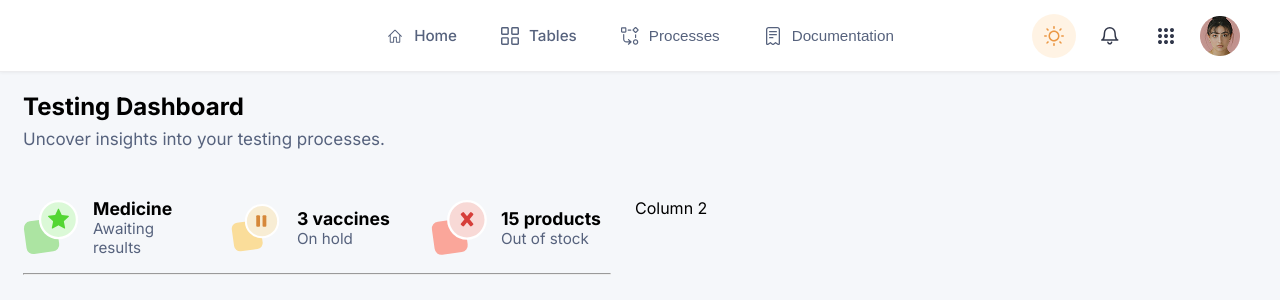
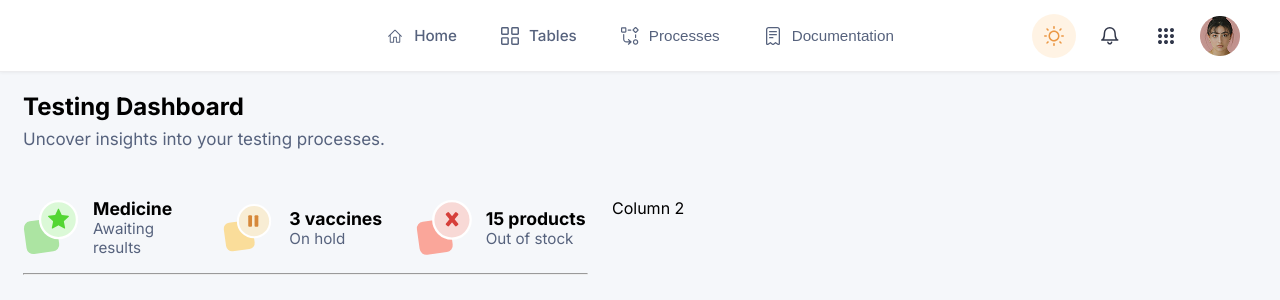
Before and after one commit to dmitry-stack/PharmaceuticalApp, a React app: page / in a window 1280 px wide. Shown: the top 300 px of the page. Built offline with nearby package versions, Linux system fonts and the light colour scheme.

Commit message:
fix: correct max width

```diff
--- a/package.json
+++ b/package.json
@@ -39,6 +39,7 @@
   },
   "dependencies": {
     "@reduxjs/toolkit": "^2.12.0",
+    "normalize.css": "^8.0.1",
     "react": "^19.2.8",
     "react-dom": "^19.2.8",
     "react-redux": "^9.3.0",
--- a/src/app/styles/variables.css
+++ b/src/app/styles/variables.css
@@ -26,11 +26,18 @@
   --shadow-header: 0 1px 3px rgba(0, 0, 0, 0.05);
 }
 
+html {
+  min-height: 100%;
+  background-color: var(--background-color);
+}
+
 body {
+  min-height: 100%;
   font-family: var(--font-family);
   background-color: var(--background-color);
   color: var(--primary-color);
-
+  padding: env(safe-area-inset-top) env(safe-area-inset-right)
+    env(safe-area-inset-bottom) env(safe-area-inset-left);
   -webkit-font-smoothing: antialiased;
   -moz-osx-font-smoothing: grayscale;
 }
--- a/src/index.html
+++ b/src/index.html
@@ -2,7 +2,7 @@
 <html lang="en">
   <head>
     <meta charset="UTF-8" />
-    <meta name="viewport" content="width=device-width, initial-scale=1.0" />
+    <meta name="viewport" content="width=device-width, initial-scale=1.0, viewport-fit=cover" />
     <title>Pharma App</title>
     <link rel="preconnect" href="https://fonts.googleapis.com" />
     <link rel="preconnect" href="https://fonts.gstatic.com" crossorigin />
--- a/src/layouts/Layout.module.css
+++ b/src/layouts/Layout.module.css
@@ -11,6 +11,8 @@
 
   max-width: 1200px;
   width: 100%;
-  margin: 20px 23px 60px 23px;
+  margin: 20px 0 60px;
+  padding: 0 23px;
+
   box-sizing: border-box;
 }
```
Also changed, not shown: 1 other file (tests, documents, lock files or other folders).
